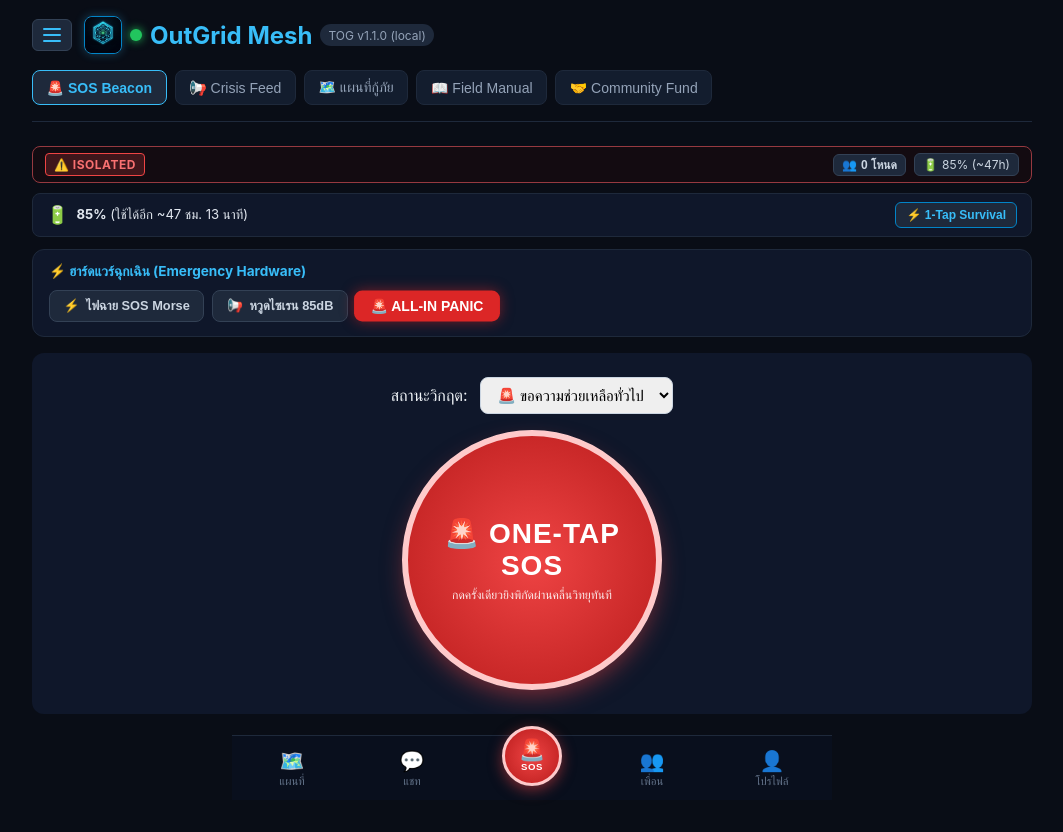
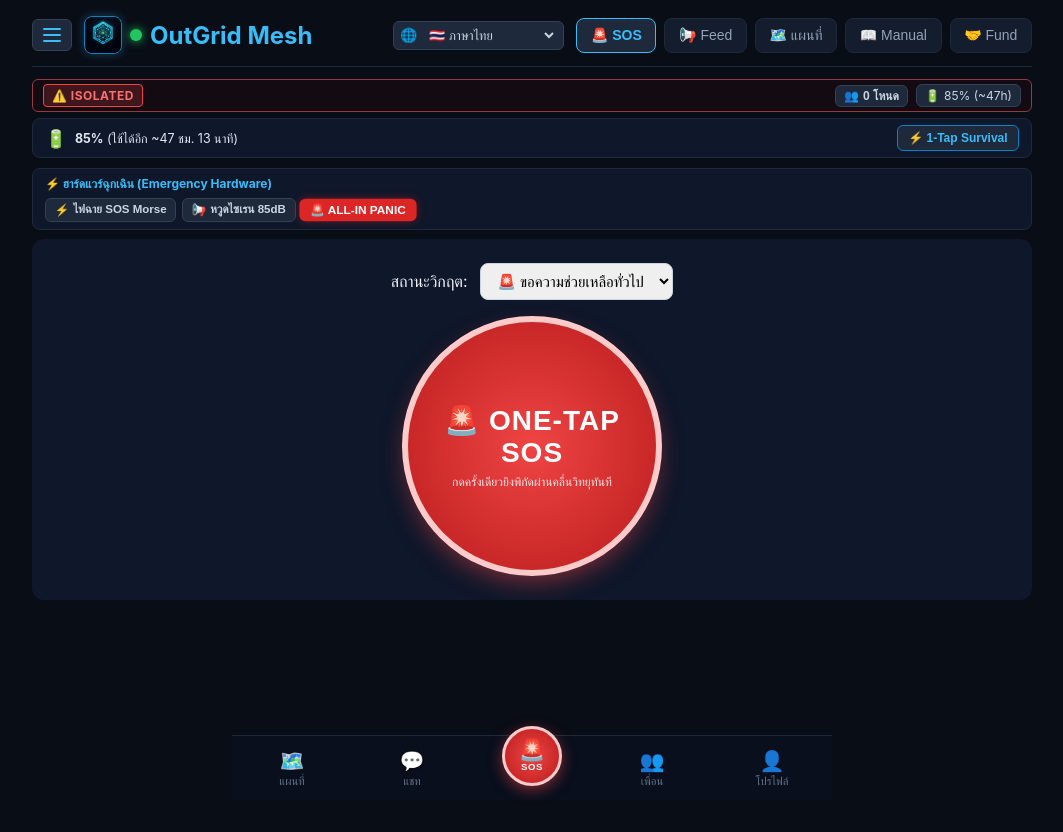
Before and after one commit to thabot/outgrid-mesh, a SvelteKit app: page / in a window 1280 px wide. Shown: the whole page, without its empty margins (108-1171 px from the left). Built offline with nearby package versions, Linux system fonts and the light colour scheme.

Commit message:
refactor(ui): move language selector to header, move version to drawer menu, and make top banners compact

```diff
--- a/src/routes/+page.svelte
+++ b/src/routes/+page.svelte
@@ -13,7 +13,16 @@
   import RescueRadarHud from '../ui/components/RescueRadarHud.svelte';
   import MeshChatScreen from '../ui/components/MeshChatScreen.svelte';
   import IncomingSosBanner, { type IIncomingSosAlert } from '../ui/components/IncomingSosBanner.svelte';
-  import AuthProfileScreen from '../ui/components/AuthProfileScreen.svelte';
+  import { i18n, SUPPORTED_LOCALES, type SupportedLocale } from '../core/i18n/I18nStore';
+
+  const currentLocaleStore = i18n.locale;
+
+  function handleLanguageChange(e: Event) {
+    const target = e.target as HTMLSelectElement;
+    if (target) {
+      i18n.setLocale(target.value as SupportedLocale);
+    }
+  }
 
   let activeTab: 'sos' | 'feed' | 'map' | 'manual' | 'donation' | 'friends' | 'profile' | 'chat' = 'sos';
   let isUltraSurvival = false;
@@ -69,16 +78,25 @@
         <img src="/logo.png" alt="OutGrid Mesh Logo" class="brand-logo-img" />
         <span class="pulse-indicator"></span>
         <h1>OutGrid Mesh</h1>
-        <span class="version-tag">{versionLabel}</span>
       </div>
     </div>
-    <nav class="nav-tabs">
-      <button class:active={activeTab === 'sos'} on:click={() => activeTab = 'sos'}>🚨 SOS Beacon</button>
-      <button class:active={activeTab === 'feed'} on:click={() => activeTab = 'feed'}>📢 Crisis Feed</button>
-      <button class:active={activeTab === 'map'} on:click={() => activeTab = 'map'}>🗺️ แผนที่กู้ภัย</button>
-      <button class:active={activeTab === 'manual'} on:click={() => activeTab = 'manual'}>📖 Field Manual</button>
-      <button class:active={activeTab === 'donation'} on:click={() => activeTab = 'donation'}>🤝 Community Fund</button>
-    </nav>
+    <div class="header-right">
+      <div class="header-lang-selector">
+        <label for="header-lang-select" class="lang-icon">🌐</label>
+        <select id="header-lang-select" value={$currentLocaleStore} on:change={handleLanguageChange} aria-label="เลือกภาษา">
+          {#each SUPPORTED_LOCALES as loc}
+            <option value={loc.code}>{loc.flag} {loc.name}</option>
+          {/each}
+        </select>
+      </div>
+      <nav class="nav-tabs">
+        <button class:active={activeTab === 'sos'} on:click={() => activeTab = 'sos'}>🚨 SOS</button>
+        <button class:active={activeTab === 'feed'} on:click={() => activeTab = 'feed'}>📢 Feed</button>
+        <button class:active={activeTab === 'map'} on:click={() => activeTab = 'map'}>🗺️ แผนที่</button>
+        <button class:active={activeTab === 'manual'} on:click={() => activeTab = 'manual'}>📖 Manual</button>
+        <button class:active={activeTab === 'donation'} on:click={() => activeTab = 'donation'}>🤝 Fund</button>
+      </nav>
+    </div>
   </header>
 
   <!-- Incoming SOS Floating Banner (Sprint E Task E.3) -->
@@ -169,10 +187,42 @@
     justify-content: space-between;
     align-items: center;
     border-bottom: 1px solid #1e293b;
-    padding-bottom: 1rem;
-    margin-bottom: 1.5rem;
+    padding-bottom: 0.75rem;
+    margin-bottom: 0.75rem;
     flex-wrap: wrap;
-    gap: 1rem;
+    gap: 0.75rem;
+  }
+  .header-right {
+    display: flex;
+    align-items: center;
+    gap: 0.75rem;
+    flex-wrap: wrap;
+  }
+  .header-lang-selector {
+    display: flex;
+    align-items: center;
+    background: #1e293b;
+    border: 1px solid #334155;
+    border-radius: 6px;
+    padding: 3px 6px;
+    gap: 4px;
+  }
+  .header-lang-selector .lang-icon {
+    font-size: 0.85rem;
+    cursor: pointer;
+  }
+  .header-lang-selector select {
+    background: transparent;
+    color: #cbd5e1;
+    border: none;
+    font-size: 0.8rem;
+    cursor: pointer;
+    outline: none;
+    padding: 2px 4px;
+  }
+  .header-lang-selector select option {
+    background: #0f172a;
+    color: #f1f5f9;
   }
   .logo {
     display: flex;
--- a/src/ui/components/BatteryStatusBanner.svelte
+++ b/src/ui/components/BatteryStatusBanner.svelte
@@ -120,11 +120,11 @@
     background: #0f172a;
     border: 1px solid #1e293b;
     border-radius: 0.5rem;
-    padding: 0.5rem 0.85rem;
-    font-size: 0.82rem;
+    padding: 0.4rem 0.75rem;
+    font-size: 0.78rem;
     color: #e2e8f0;
-    margin-bottom: 0.75rem;
-    gap: 0.5rem;
+    margin-bottom: 0.6rem;
+    gap: 0.4rem;
     flex-wrap: wrap;
     transition: all 0.2s ease;
   }
--- a/src/ui/components/BeaconControlsBar.svelte
+++ b/src/ui/components/BeaconControlsBar.svelte
@@ -152,50 +152,50 @@
   .beacon-controls-root {
     background: #0f172a;
     border: 1px solid #1e293b;
-    border-radius: 0.75rem;
-    padding: 0.85rem 1rem;
-    margin-bottom: 1rem;
+    border-radius: 0.5rem;
+    padding: 0.45rem 0.75rem;
+    margin-bottom: 0.6rem;
     display: flex;
     flex-direction: column;
-    gap: 0.6rem;
+    gap: 0.4rem;
   }
   .controls-header {
     display: flex;
     justify-content: space-between;
     align-items: center;
     flex-wrap: wrap;
-    gap: 0.5rem;
+    gap: 0.35rem;
   }
   .header-title {
-    font-size: 0.85rem;
+    font-size: 0.75rem;
     font-weight: 700;
     color: #38bdf8;
   }
   .badge-thermal {
-    font-size: 0.7rem;
+    font-size: 0.65rem;
     background: #7f1d1d;
     color: #fca5a5;
-    padding: 2px 8px;
+    padding: 2px 6px;
     border-radius: 9999px;
   }
   .btn-grid {
     display: flex;
     flex-wrap: wrap;
-    gap: 0.5rem;
+    gap: 0.35rem;
     align-items: center;
   }
   .btn-beacon {
     background: #1e293b;
     color: #cbd5e1;
     border: 1px solid #334155;
-    padding: 0.45rem 0.85rem;
-    border-radius: 0.5rem;
-    font-size: 0.8rem;
+    padding: 0.25rem 0.55rem;
+    border-radius: 0.375rem;
+    font-size: 0.72rem;
     font-weight: 600;
     cursor: pointer;
     display: flex;
     align-items: center;
-    gap: 0.4rem;
+    gap: 0.25rem;
     transition: all 0.15s ease;
   }
   .btn-beacon.active {
@@ -208,30 +208,30 @@
     background: #334155;
     color: #f1f5f9;
     border: none;
-    padding: 0.45rem 0.75rem;
-    border-radius: 0.5rem;
-    font-size: 0.8rem;
+    padding: 0.25rem 0.5rem;
+    border-radius: 0.375rem;
+    font-size: 0.72rem;
     cursor: pointer;
   }
   .btn-panic {
     background: #dc2626;
     color: #ffffff;
     border: none;
-    padding: 0.45rem 1rem;
-    border-radius: 0.5rem;
-    font-size: 0.85rem;
+    padding: 0.25rem 0.65rem;
+    border-radius: 0.375rem;
+    font-size: 0.72rem;
     font-weight: 800;
     cursor: pointer;
-    box-shadow: 0 0 12px rgba(220, 38, 38, 0.5);
+    box-shadow: 0 0 8px rgba(220, 38, 38, 0.4);
     animation: pulse-panic 1.5s infinite;
   }
   .btn-stop {
     background: #475569;
     color: #f8fafc;
     border: none;
-    padding: 0.45rem 0.75rem;
-    border-radius: 0.5rem;
-    font-size: 0.8rem;
+    padding: 0.25rem 0.5rem;
+    border-radius: 0.375rem;
+    font-size: 0.72rem;
     font-weight: 600;
     cursor: pointer;
   }
--- a/src/ui/components/NetworkStatusBar.svelte
+++ b/src/ui/components/NetworkStatusBar.svelte
@@ -269,10 +269,10 @@
     align-items: center;
     background: #090f1d;
     border: 1px solid #1e293b;
-    border-radius: 8px;
-    padding: 6px 12px;
-    margin-bottom: 10px;
-    font-size: 0.8rem;
+    border-radius: 6px;
+    padding: 4px 10px;
+    margin-bottom: 6px;
+    font-size: 0.75rem;
     color: #e2e8f0;
     transition: all 0.3s ease;
   }
```
